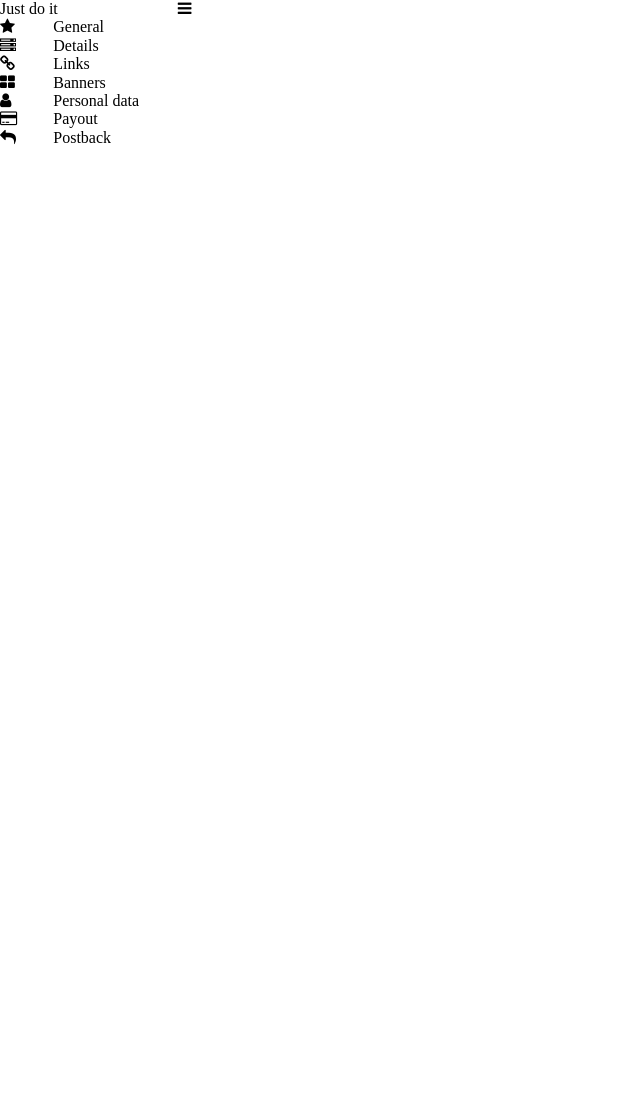
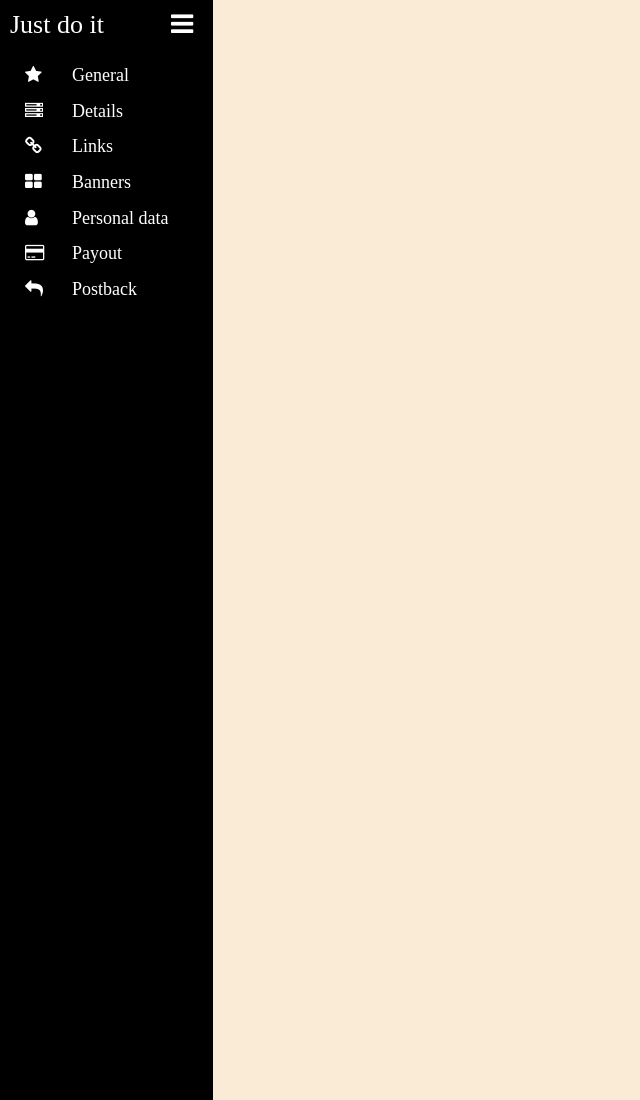
Before and after one commit to Kotwin98/Project_v1, a website: page index.html in a window 1280 px wide. Shown: the top 1100 px of the page, without its empty margins (0-640 px from the left). Before the commit the page ends 800 px from the top, so only its background shows below. Drawn offline with Linux system fonts and the light colour scheme.

Commit message:
put padding on header

```diff
--- a/css/style.css
+++ b/css/style.css
@@ -121,3 +121,24 @@ template { display: none; }
 [class*="col-"] { float: left; min-height: 1px; }
 
 .row::before, .row::after { content: ""; display: table; clear: both; }
+
+.header {
+    background-color: black;
+    height: 10000px;
+    color: white;
+}
+
+.content-wrapper {
+    background-color: antiquewhite;
+    height: 10000px;
+}
+
+.menu {
+    padding: 10px;
+    font-size: 26px;
+}
+
+.menu-content {
+    padding: 15px 0 0 25px;;
+    font-size: 18px;
+}
```
